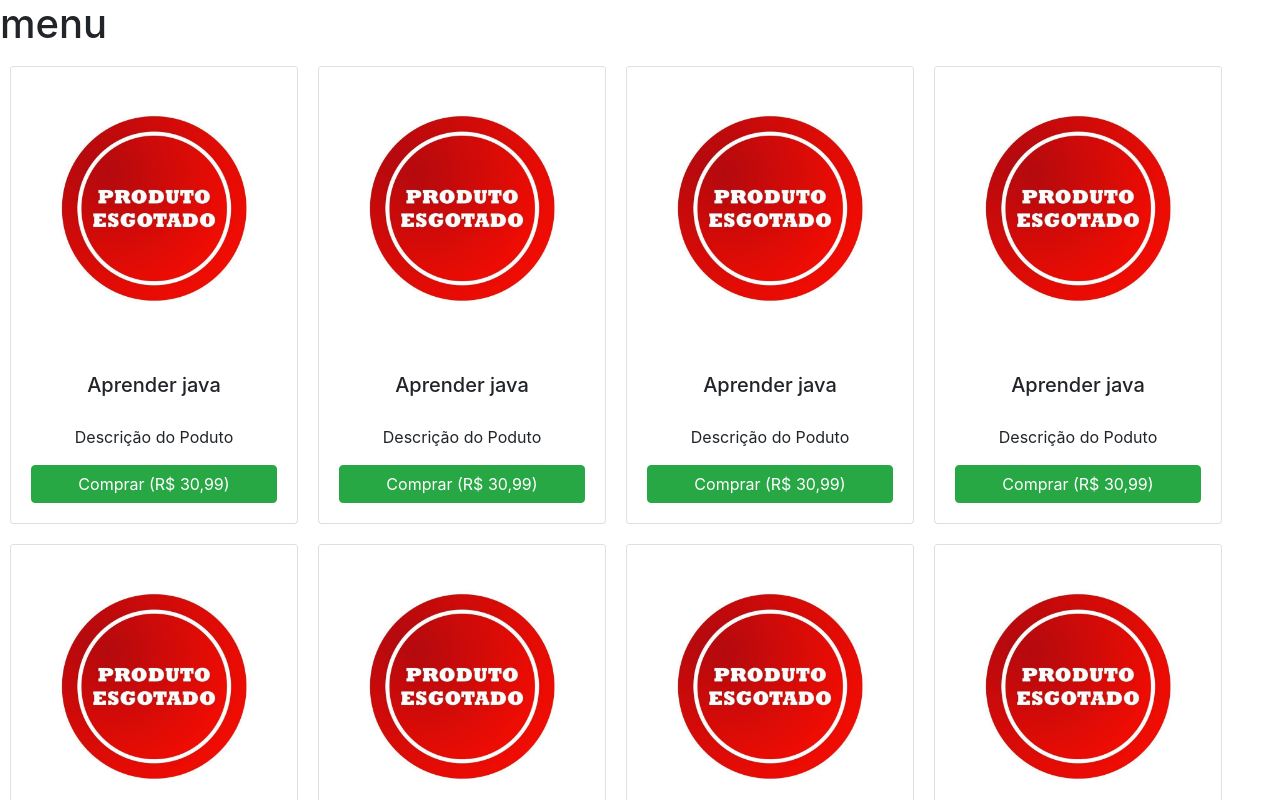
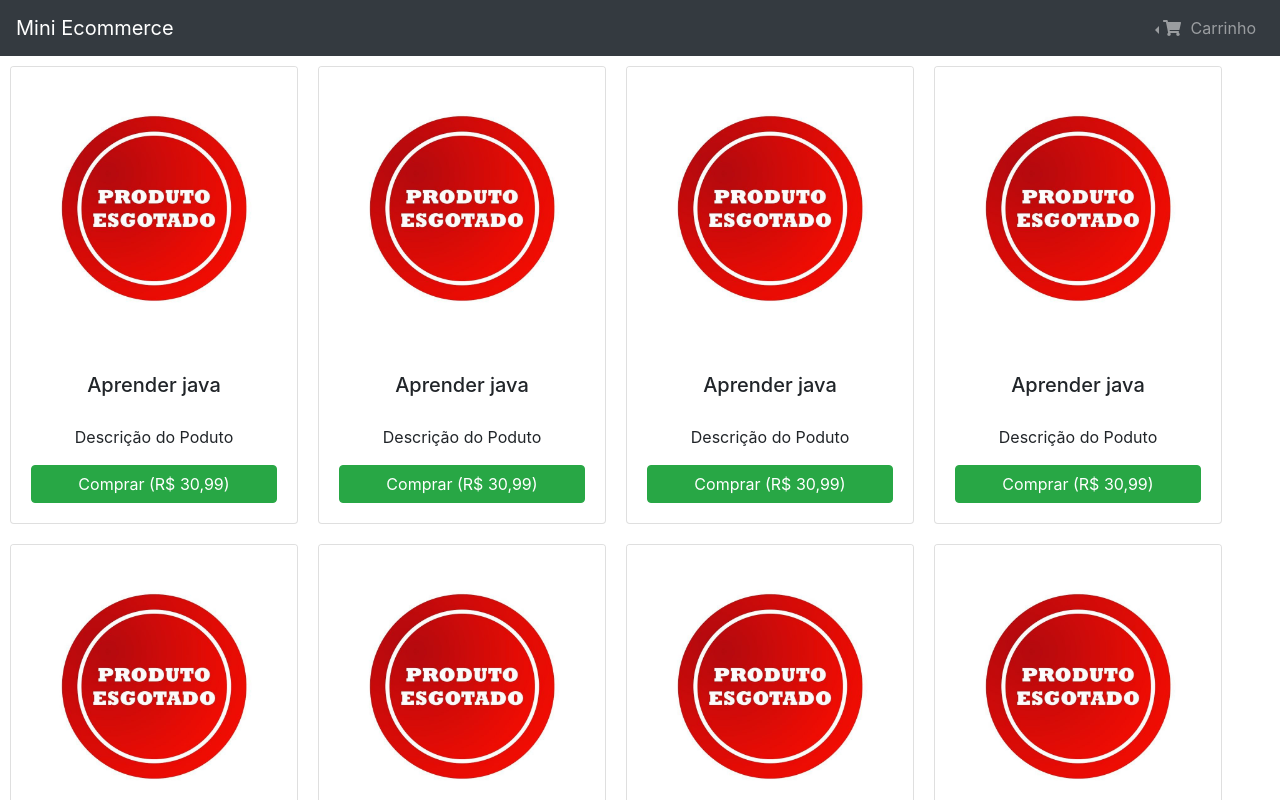
Before and after one commit to thiagoadssilva/udemyMiniEcommerce, a React (Create React App) app in the folder frontend/: page / in a window 1280 px wide. Shown: the top 800 px of the page. Built offline with nearby package versions, Linux system fonts and the light colour scheme; the HTML template or start-up script is replaced by a standard one.

Commit message:
Criado o menu e o carrinho de compra

```diff
--- a/frontend/src/components/Menu/index.js
+++ b/frontend/src/components/Menu/index.js
@@ -1,13 +1,57 @@
 import React from 'react';
+import { Nav, NavDropdown, Navbar, NavbarBrand } from 'react-bootstrap';
+import { FontAwesomeIcon } from '@fortawesome/react-fontawesome';
+import { faShoppingBasket, faCashRegister, faShoppingCart } from '@fortawesome/free-solid-svg-icons';
+
 
 import {
-    Container
+  Container
 } from './styled';
 
 export default () => {
-    return(
-        <Container>
-            <h1>menu</h1>
-        </Container>
-    );
+  return (
+    <Container>
+      <Navbar bg="dark" variant="dark">
+        <Navbar.Brand href="">Mini Ecommerce</Navbar.Brand>
+        <Navbar.Collapse className="justify-content-end">
+          <Nav>
+            <NavDropdown
+              title={
+                <div style={{display: 'inline-block'}}>
+                  <FontAwesomeIcon icon={faShoppingCart}/>
+                  &nbsp;
+                  Carrinho
+                </div>
+              }
+              drop="left"
+            >
+              <NavDropdown.Item href="">
+                <FontAwesomeIcon icon={faShoppingBasket}/>
+                &nbsp;
+                <strong>Produtos</strong>
+              </NavDropdown.Item>
+
+              <NavDropdown.Divider />
+              {/* COLCOAR AQUI A LISTA DOS PRODUTOS */}
+              <NavDropdown.Divider />
+
+              <NavDropdown.Item href="" data-testid="total-carrinho">
+                Total: R$ {/* AQUI VAI FICAR A FUNÇÃO QUE VAI CALCULAR O VALOR TOTAL */}
+              </NavDropdown.Item>
+
+              <span>
+                <NavDropdown.Divider />
+                <NavDropdown.Item href="" style={{color: 'green'}}>
+                  <FontAwesomeIcon  icon={faCashRegister}/>
+                  &nbsp;
+                  Finalizar Compra
+                </NavDropdown.Item>
+              </span>
+
+            </NavDropdown>
+          </Nav>
+        </Navbar.Collapse>
+      </Navbar>
+    </Container>
+  );
 }
```
